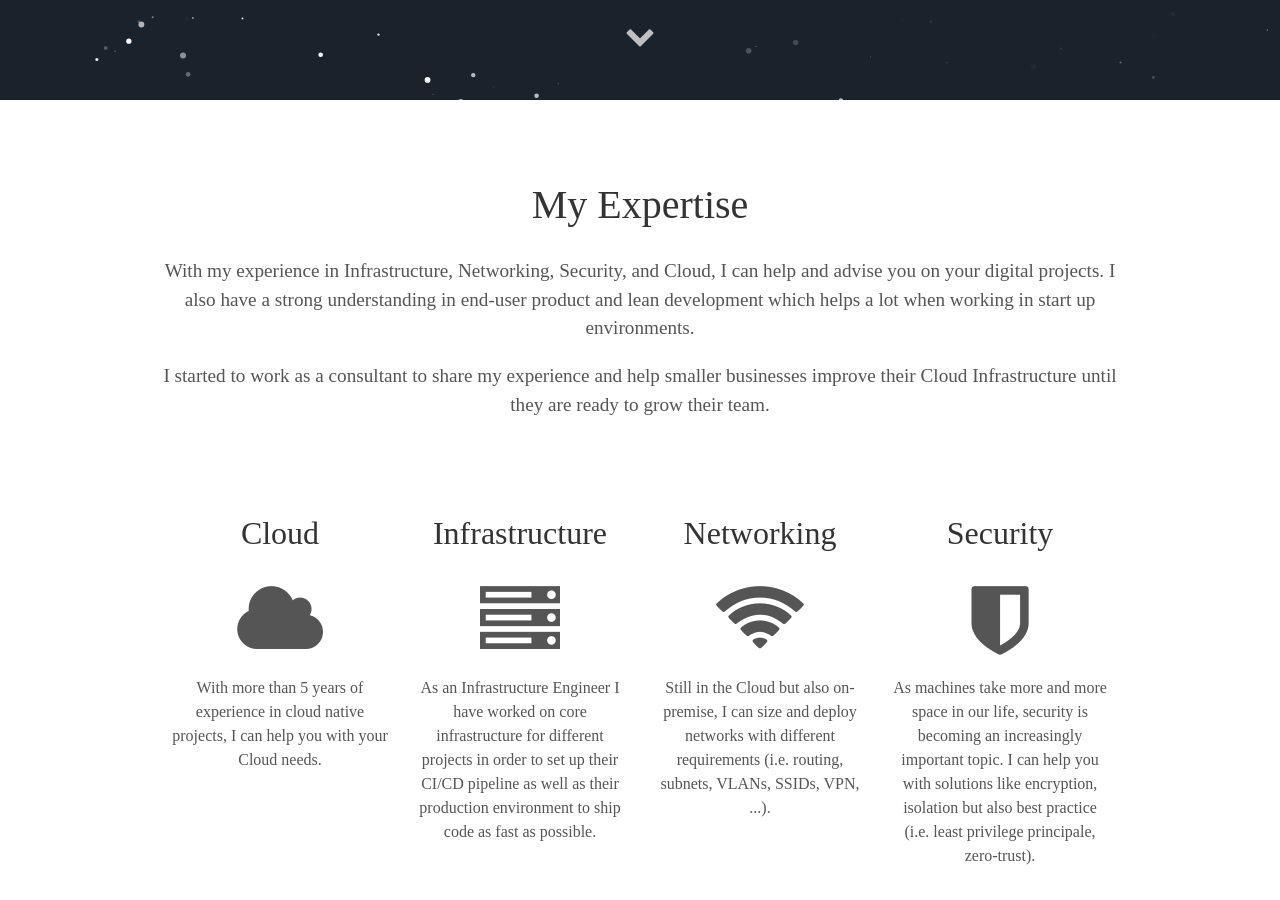
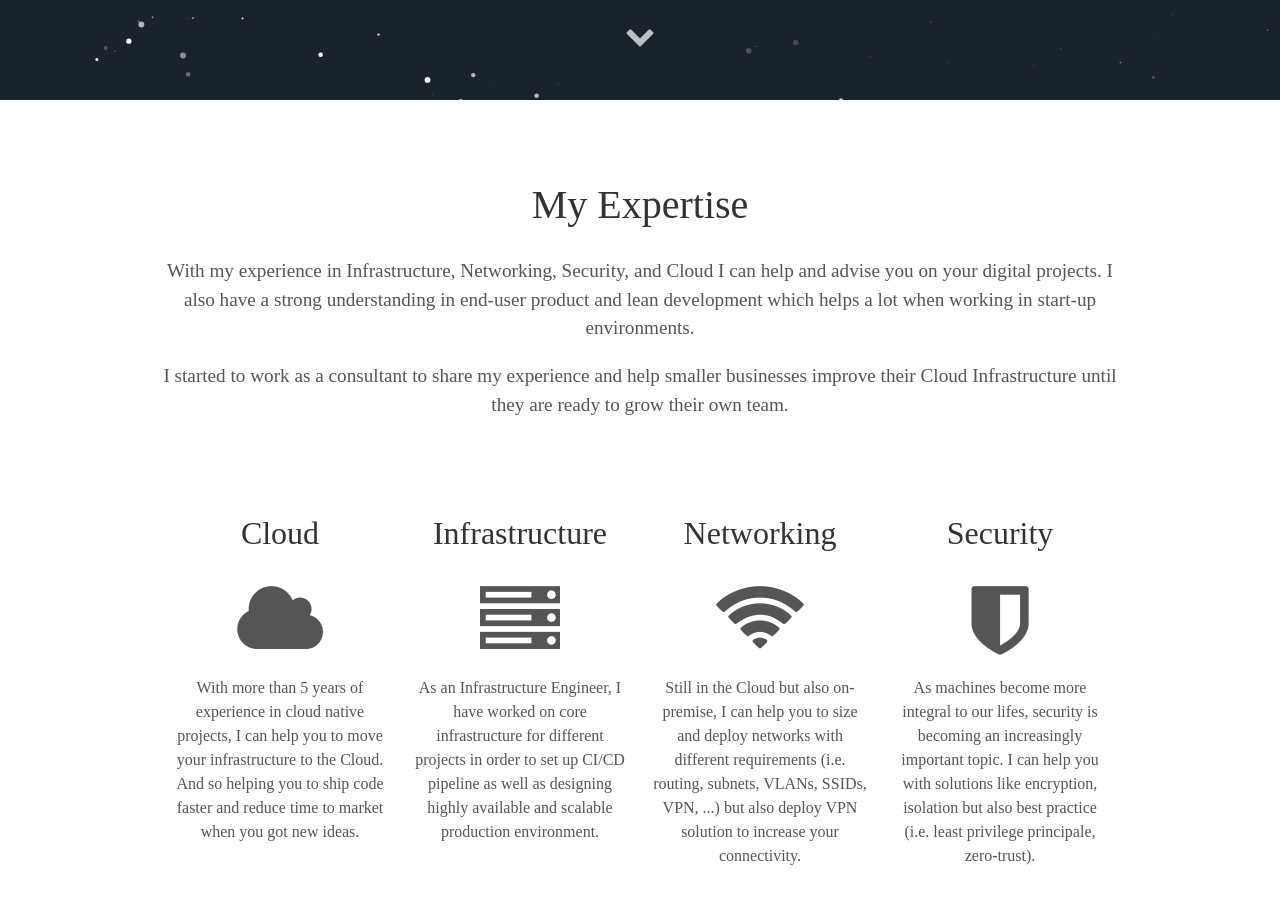
Before and after one commit to gbergeret/gbergeret.github.io, a Jekyll site: the page built from index.html, in a window 1280 px wide and 900 px high, scrolled down 800 px. Built offline with Jekyll 4.4.1, drawn with Linux system fonts in a browser that asks for light colours; some web fonts are replaced.

Commit message:
fix: Rephrase and add some bit in about and fix some typos

```diff
--- a/_config.yml
+++ b/_config.yml
@@ -9,14 +9,14 @@ author:
   title: Cloud/DevOps/Infrastructure Engineer
   name: Geoffrey Bergeret
   expertise: >
-    With my experience in Infrastructure, Networking, Security, and Cloud, I can
+    With my experience in Infrastructure, Networking, Security, and Cloud I can
     help and advise you on your digital projects. I also have a strong
     understanding in end-user product and lean development which helps a lot when
-    working in start up environments.
+    working in start-up environments.
 
     I started to work as a consultant to share my experience and help smaller
     businesses improve their Cloud Infrastructure until they are ready to grow
-    their team.
+    their own team.
   email: contact@gbergeret.com
   phone: +44 7871 334653
   website: https://www.gbergeret.org
--- a/_includes/about.html
+++ b/_includes/about.html
@@ -10,26 +10,28 @@
     <h2>Cloud</h2>
     <p class="col-md-4"><i class="fa fa-5x fa-cloud"></i></p>
     <p>With more than 5 years of experience in cloud native projects, I can help
-        you with your Cloud needs.</p>
+        you to move your infrastructure to the Cloud. And so helping you to ship
+        code faster and reduce time to market when you got new ideas.</p>
   </div>
   <div class="tech">
     <h2>Infrastructure</h2>
     <p class="col-md-4"><i class="fa fa-5x fa-server"></i></p>
-    <p>As an Infrastructure Engineer I have worked on core infrastructure for
-        different projects in order to set up their CI/CD pipeline as well as
-        their production environment to ship code as fast as possible.</p>
+    <p>As an Infrastructure Engineer, I have worked on core infrastructure for
+        different projects in order to set up CI/CD pipeline as well as designing
+        highly available and scalable production environment.</p>
   </div>
   <div class="tech">
     <h2>Networking</h2>
     <p class="col-md-4"><i class="fa fa-5x fa-wifi"></i></p>
-    <p>Still in the Cloud but also on-premise, I can size and deploy networks
-        with different requirements (i.e. routing, subnets, VLANs, SSIDs, VPN,
-        ...).</p>
+    <p>Still in the Cloud but also on-premise, I can help you to size and deploy
+        networks with different requirements (i.e. routing, subnets, VLANs,
+        SSIDs, VPN, ...) but also deploy VPN solution to increase your
+        connectivity.</p>
   </div>
   <div class="tech">
     <h2>Security</h2>
     <p class="col-md-4"><i class="fa fa-5x fa-shield"></i></p>
-    <p>As machines take more and more space in our life, security is becoming an
+    <p>As machines become more integral to our lifes, security is becoming an
         increasingly important topic. I can help you with solutions like
         encryption, isolation but also best practice (i.e. least privilege
         principale, zero-trust).</p>
```
